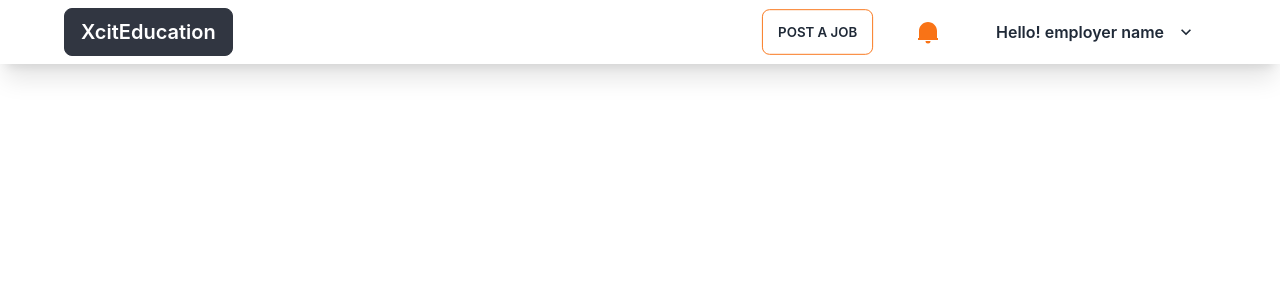
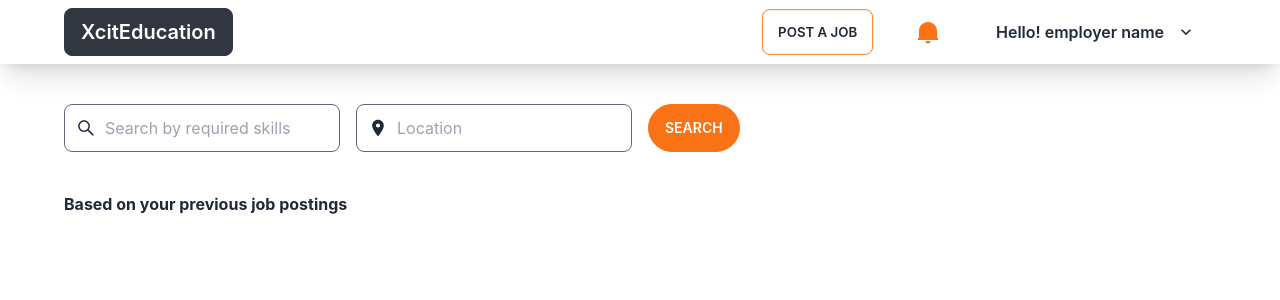
Before and after one commit to Internships-xcitedu/internships, a React (Create React App) app: page /employeSearch in a window 1280 px wide. Shown: the top 300 px of the page. Built offline with nearby package versions, Linux system fonts and the light colour scheme.

Commit message:
employe search box added

```diff
--- /dev/null
+++ b/src/Components/EmployeSearch/EmpSearch.js
@@ -0,0 +1,46 @@
+import React from "react";
+import { AiOutlineSearch } from "react-icons/ai";
+import { MdLocationOn } from "react-icons/md";
+
+const EmpSearch = () => {
+  return (
+    <>
+      <div className="mt-10 px-16">
+        <div class="grid laptopLg:grid-cols-4 laptopMd:grid-cols-3 laptopSm:grid-cols-2 mobileMd:grid-cols-1 gap-4">
+          <div>
+            <form>
+              <div className="relative flex items-center">
+                <AiOutlineSearch className="w-5 h-5 absolute ml-3 pointer-events-none" />
+                <input
+                  type="text"
+                  placeholder="Search by required skills"
+                  className="input input-bordered w-full max-w-xs pl-10 pr-2"
+                />
+              </div>
+            </form>
+          </div>
+          <div>
+            <form>
+              <div className="relative flex items-center">
+                <MdLocationOn className="w-5 h-5 absolute ml-3 pointer-events-none" />
+                <input
+                  type="text"
+                  placeholder="Location"
+                  className="input input-bordered w-full max-w-xs pl-10 pr-2"
+                />
+              </div>
+            </form>
+          </div>
+          <div>
+            <button className="btn btn-pumpkinOrange rounded-full  bg-pumpkinOrange border-pumpkinOrange hover:bg-pumpkinOrange hover:border-pumpkinOrange">
+              Search
+            </button>
+          </div>
+        </div>
+        <h1 className="my-10 font-bold">Based on your previous job postings</h1>
+      </div>
+    </>
+  );
+};
+
+export default EmpSearch;
--- a/src/Components/EmployeSearch/EmployeSearch.js
+++ b/src/Components/EmployeSearch/EmployeSearch.js
@@ -1,10 +1,12 @@
 import React from "react";
+import EmpSearch from "./EmpSearch";
 import Navbar from "./Navbar";
 
 const EmployeSearch = () => {
   return (
     <div>
       <Navbar />
+      <EmpSearch />
     </div>
   );
 };
```
